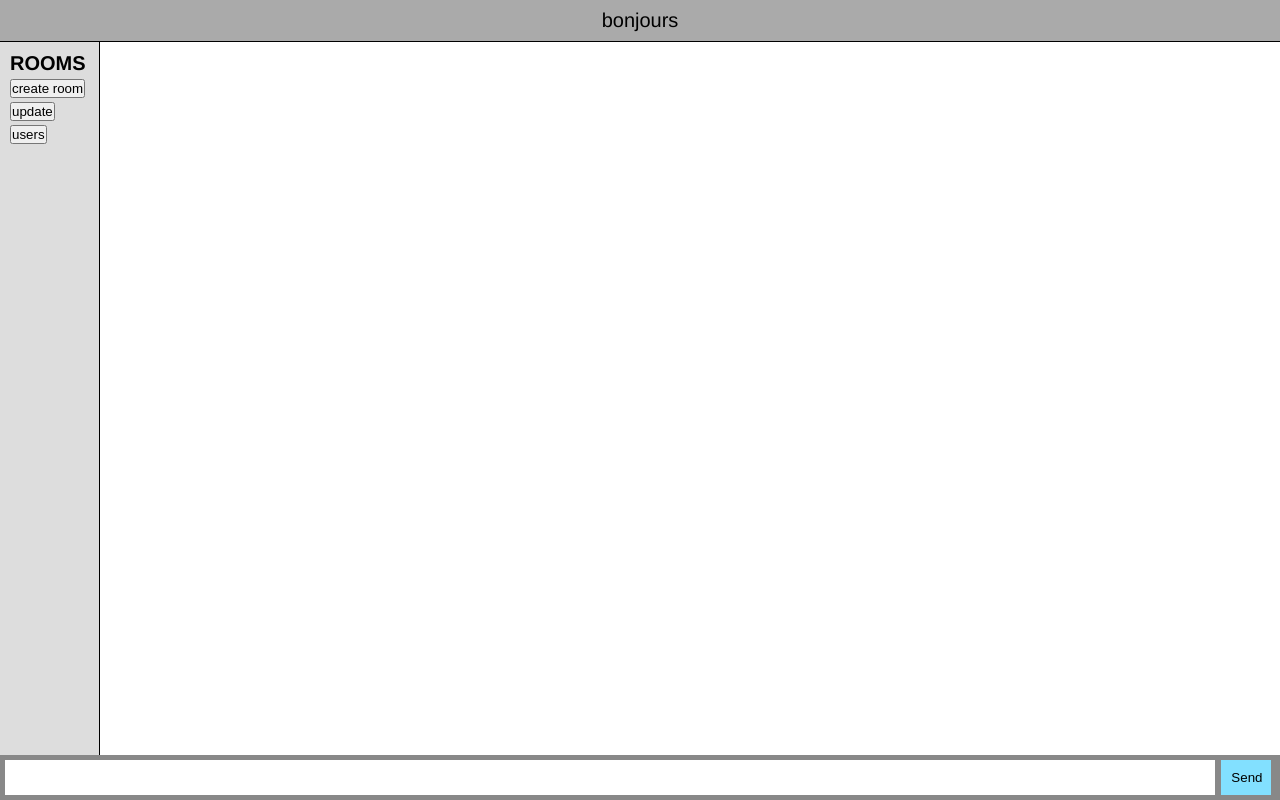
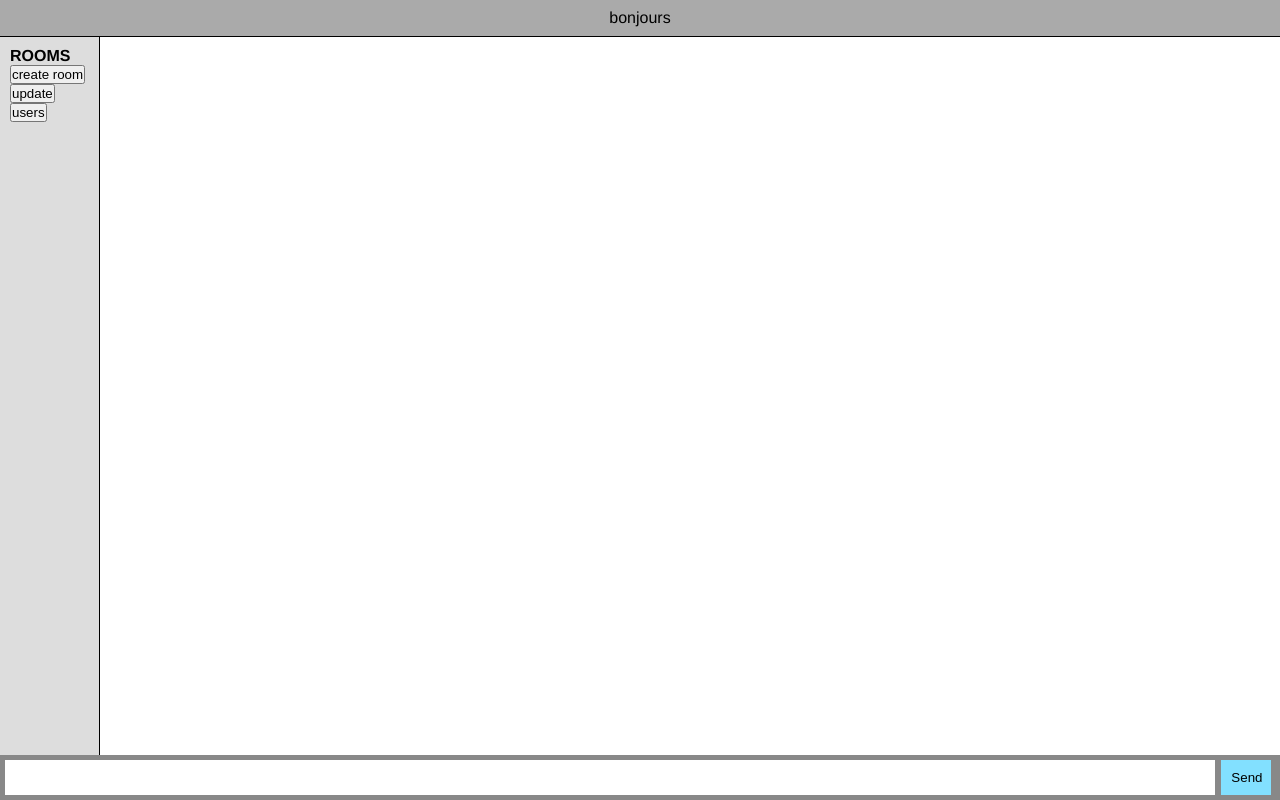
Before and after one commit to Lynux2142/Live_Chat, a website: page index.html in a window 1280 px wide. Drawn offline with nearby package versions, Linux system fonts and the light colour scheme; no server answers.

Commit message:
rajout d'un point virgule manquand et mise a 100% des fonts

```diff
--- a/public/style.css
+++ b/public/style.css
@@ -12,7 +12,7 @@
 }
 
 body {
-	font: 20px Helvetica, Arial;
+	font: 100% Helvetica, Arial;
 }
 
 #room_list {
@@ -65,5 +65,5 @@ form button {
 }
 
 #messages {
-	margin-bottom: 40px
+	margin-bottom: 40px;
 }
```
